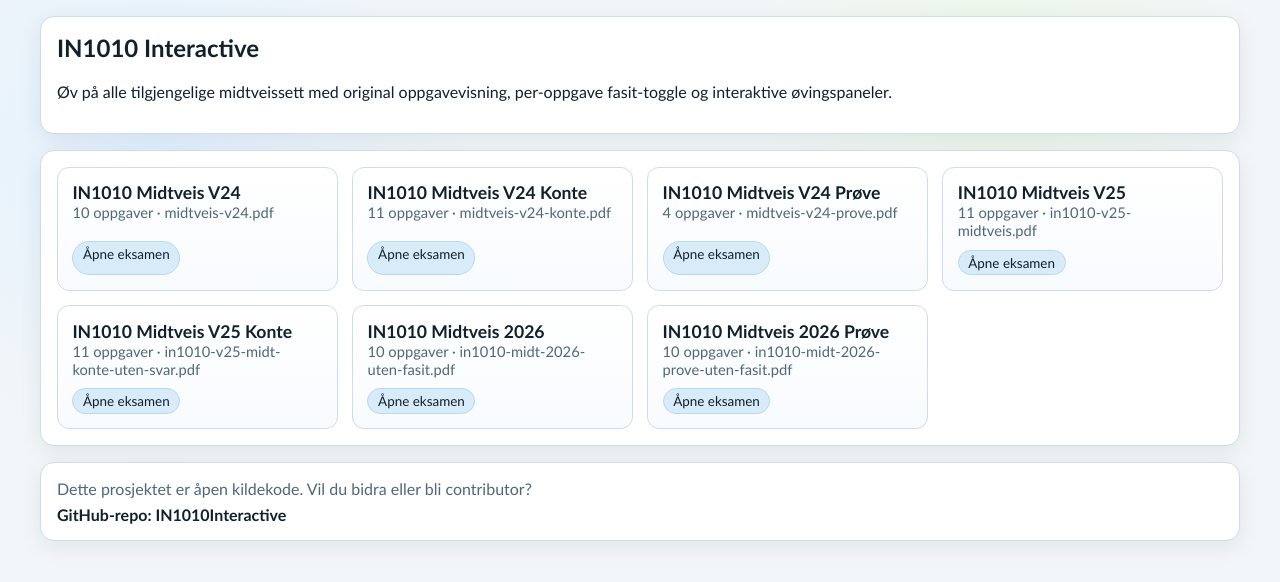
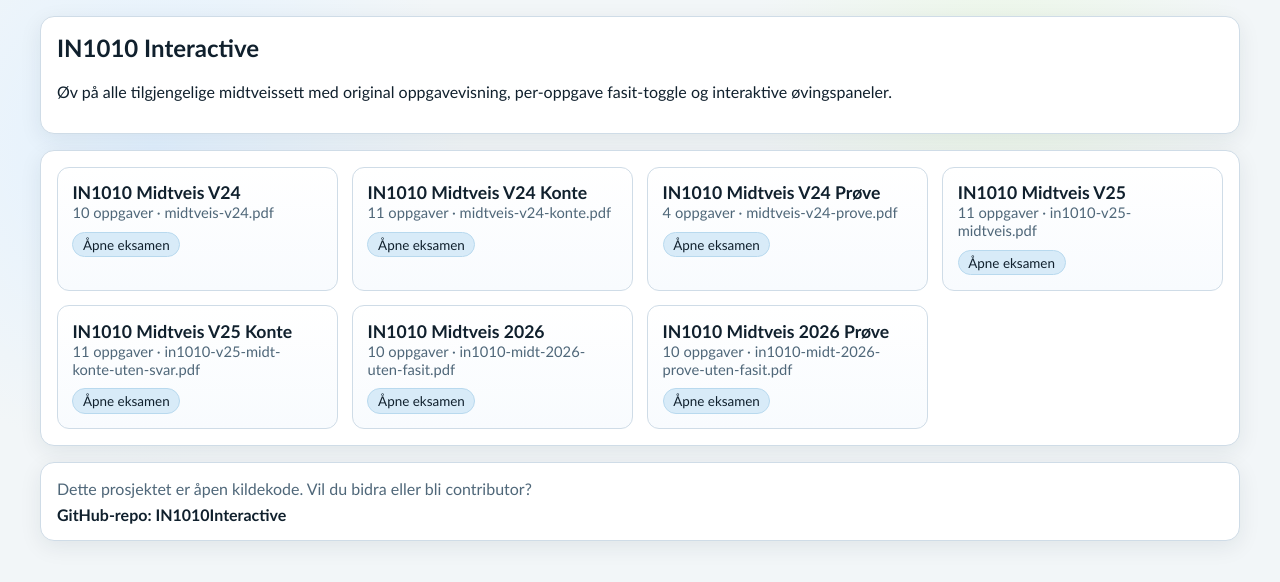
Before and after one commit to JacobStarheim/IN1010Interactive, a Next.js app: page / in a window 1280 px wide. Shown: the top 582 px of the page. Built offline with nearby package versions, Linux system fonts and the light colour scheme.

Commit message:
fix(ui): prevent exam cards from stretching beside completed state

```diff
--- a/src/app/page.module.css
+++ b/src/app/page.module.css
@@ -10,6 +10,7 @@
   background: linear-gradient(180deg, #ffffff, #f8fbfe);
   padding: 0.9rem;
   display: grid;
+  align-content: start;
   gap: 0.65rem;
   transition: transform 140ms ease, box-shadow 140ms ease;
   position: relative;
@@ -147,6 +148,9 @@
 }
 
 .open {
+  display: inline-flex;
+  align-items: center;
+  align-self: start;
   justify-self: start;
   padding: 0.24rem 0.6rem;
   border-radius: 999px;
```
